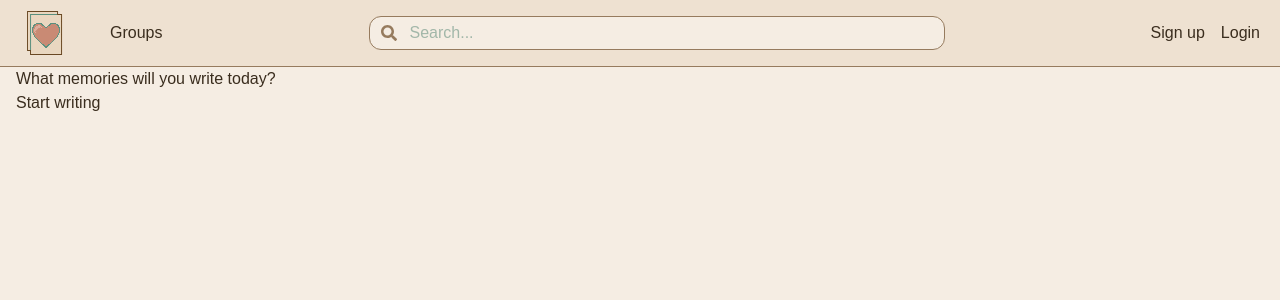
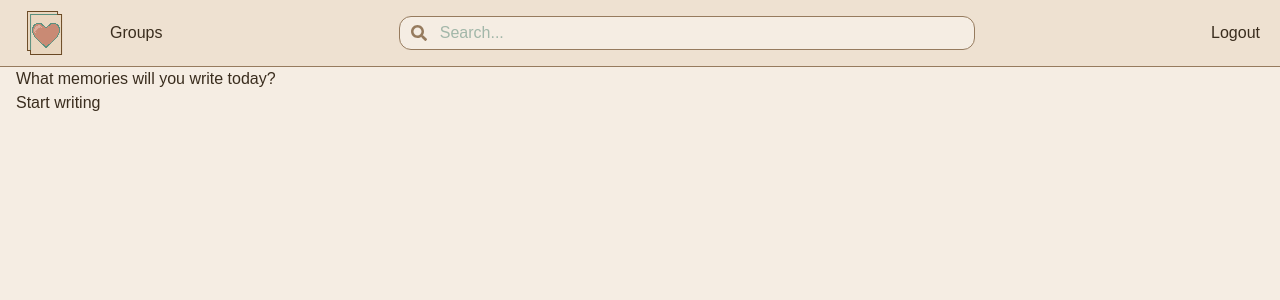
Before and after one commit to 04mHuang/Memsheets, a Next.js app in the folder frontend/: page / in a window 1280 px wide. Shown: the top 300 px of the page. Built offline with nearby package versions, Linux system fonts and the light colour scheme; a web font is replaced by a local one.

Commit message:
Modified: Removed signup and login from navbar

```diff
--- a/frontend/src/app/components/NavBar.tsx
+++ b/frontend/src/app/components/NavBar.tsx
@@ -1,22 +1,13 @@
-"use client";
-
 import Link from "next/link";
 import Image from "next/image";
 import { FaSearch } from "react-icons/fa";
 import { useRouter } from "next/navigation";
-import { useState, useEffect } from "react";
 
 const NavBar = () => {
   const router = useRouter();
-  const [isLoggedIn, setIsLoggedIn] = useState(false);
-
-  useEffect(() => {
-    setIsLoggedIn(!!localStorage.getItem("token"));
-  }, []);
 
   const handleLogout = () => {
     localStorage.removeItem("token");
-    setIsLoggedIn(false);
     router.push("/login");
   };
 
@@ -40,16 +31,9 @@ const NavBar = () => {
           className="w-xl border-1 py-1 pl-10 pr-4 rounded-xl text-dark-support bg-background border-light-foreground focus:outline-none focus:ring-1 focus:ring-foreground"
         />
       </div>
-      {!isLoggedIn ?
-        <div className="space-x-4">
-          <Link href="/signup" className="nav-link hover-animation">Sign up</Link>
-          <Link href="/login" className="nav-link hover-animation">Login</Link>
-        </div>
-        :
-        <button onClick={handleLogout} className="nav-link hover-animation">
-          Logout
-        </button>
-      }
+      <button onClick={handleLogout} className="nav-link hover-animation">
+        Logout
+      </button>
     </nav>
   );
 }
```
